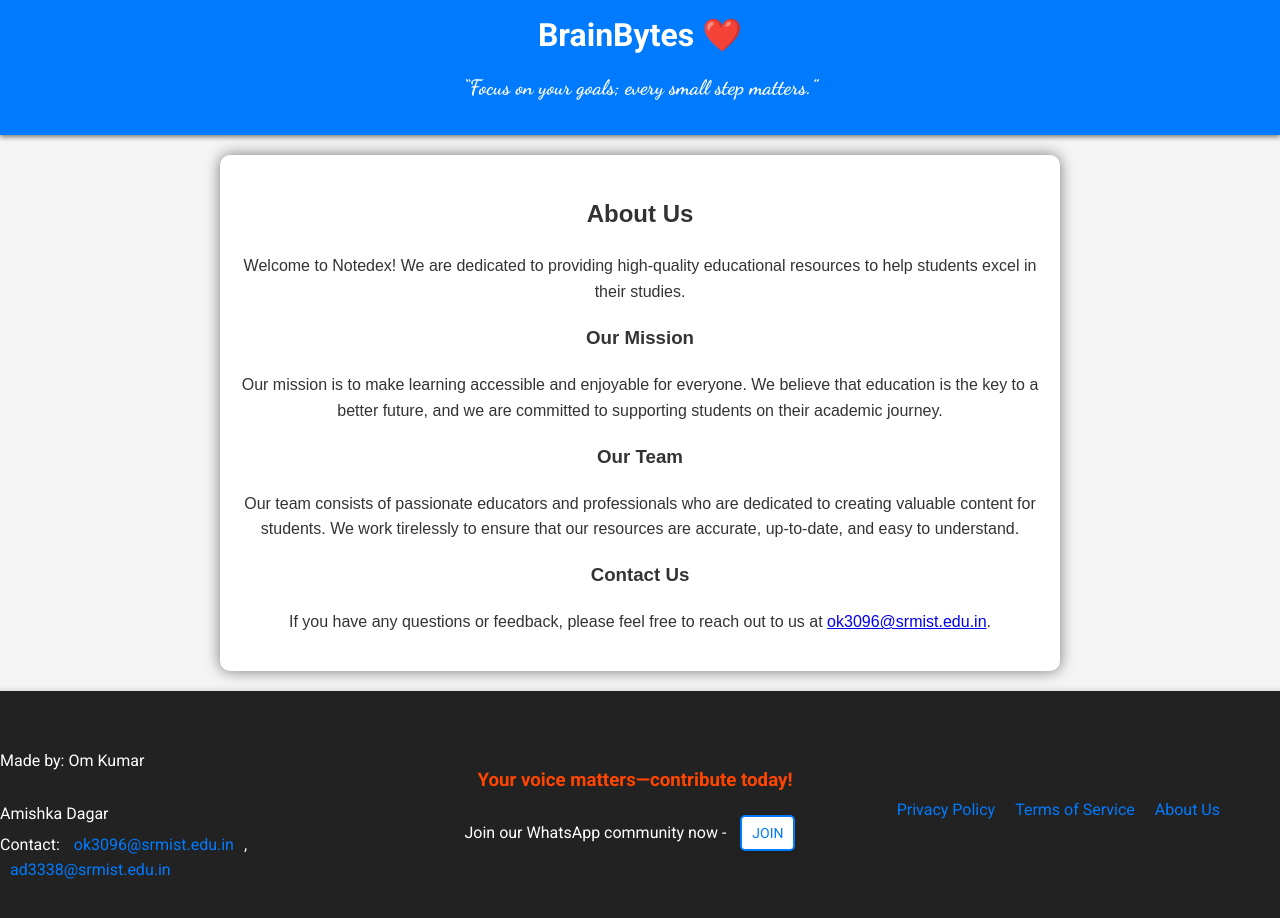
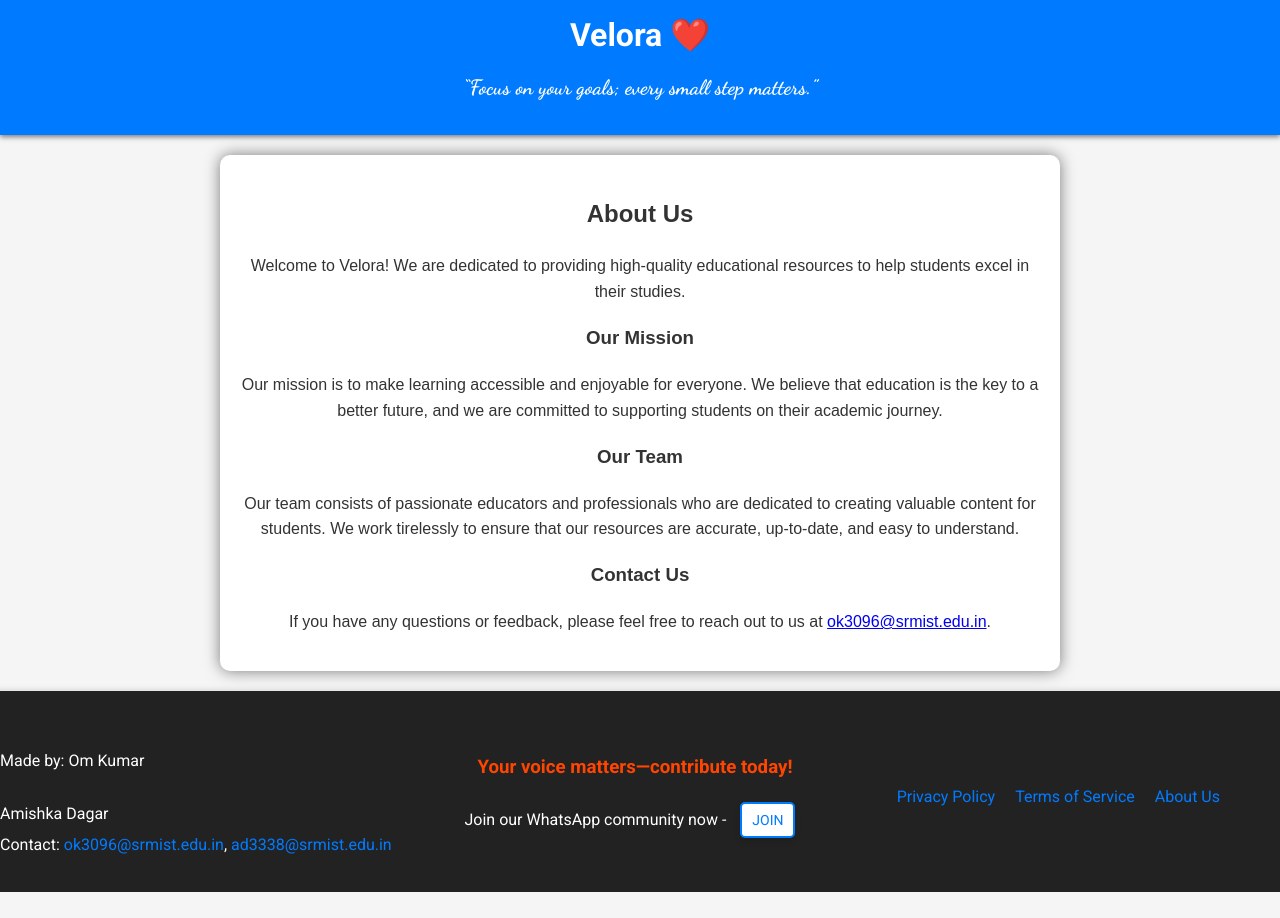
Before and after one commit to omkumar0417/velora, a plain HTML site: page about-us.html in a window 1280 px wide. After the commit the page ends 892 px from the top, so only its background shows below. Drawn offline with Linux system fonts and the light colour scheme.

Commit message:
Initial commit

```diff
--- a/about-us.html
+++ b/about-us.html
@@ -9,13 +9,13 @@
 </head>
 <body>
     <header>
-        <h1>BrainBytes ❤️</h1>
+        <h1>Velora ❤️</h1>
         <p class="quote">Focus on your goals; every small step matters.</p> <!-- Added class for quote -->
     </header>
     <div class="container">
         <section class="about-us">
             <h2>About Us</h2>
-            <p>Welcome to Notedex! We are dedicated to providing high-quality educational resources to help students excel in their studies.</p>
+            <p>Welcome to Velora! We are dedicated to providing high-quality educational resources to help students excel in their studies.</p>
             <h3>Our Mission</h3>
             <p>Our mission is to make learning accessible and enjoyable for everyone. We believe that education is the key to a better future, and we are committed to supporting students on their academic journey.</p>
             <h3>Our Team</h3>
--- a/styles.css
+++ b/styles.css
@@ -23,17 +23,14 @@ header {
     text-align: center;
     box-shadow: 0 2px 5px rgba(0, 0, 0, 0.5); /* Darker shadow */
     font-family: 'Roboto', sans-serif; /* Use a modern font */
+    position: relative; /* For tooltip positioning */
 }
 
 header h1 {
     margin: 0;
     font-size: 2em;
     /* Removed transition for hover effect */
-}
-
-header h1:hover {
-    transform: none; /* Remove scale up on hover */
-    color: inherit; /* Remove color change on hover */
+    position: relative; /* For tooltip positioning */
 }
 
 h1 {
@@ -529,3 +526,10 @@ h1 {
     transform: scale(1.2); /* Scale up on hover */
     color: #0056b3; /* Change color on hover */
 }
+
+.footer-left p,
+.footer-left a,
+.footer-left .social-icons a,
+.footer-left .footer-links a {
+    margin: 5px 0; /* Add 5px margin */
+}
```
Also changed, not shown: index.html (+2 -2 lines), middleware.js (deleted, +0 -22 lines), privacy-policy.html (+1 -1 lines), terms-of-service.html (+1 -1 lines), vercel.json (deleted).
